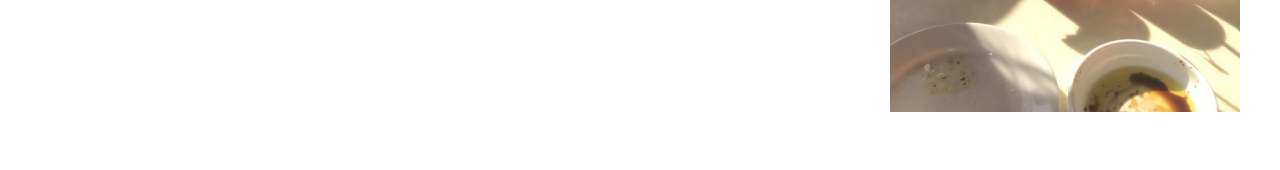
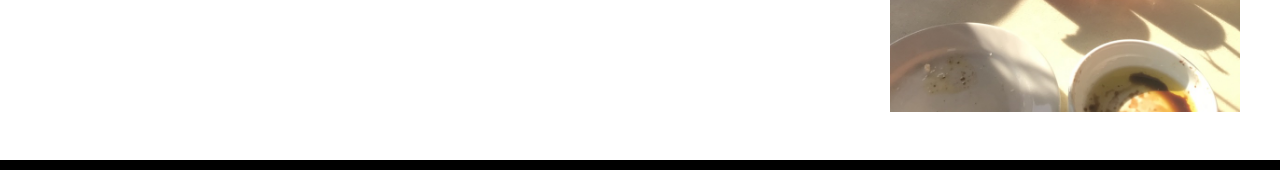
Before and after one commit to elizabethr25/elizabethr25.github.io, a plain HTML site: page index.html in a window 1280 px wide. Shown: the part 630-800 px from the top of the page. Drawn offline with nearby package versions, Linux system fonts and the light colour scheme; a web font is replaced by a local one.

Commit message:
footer styling added

```diff
--- a/style.css
+++ b/style.css
@@ -274,6 +274,16 @@ hr.styled {
   );
 }
 
+footer{
+  background-color: black;
+  height: 10px;
+  width: 100%;
+  position: fixed;
+  bottom: 0;
+  left: 0;
+}
+
+
 @media only screen and (max-width: 1055px){
 
   .hamburger {
```
